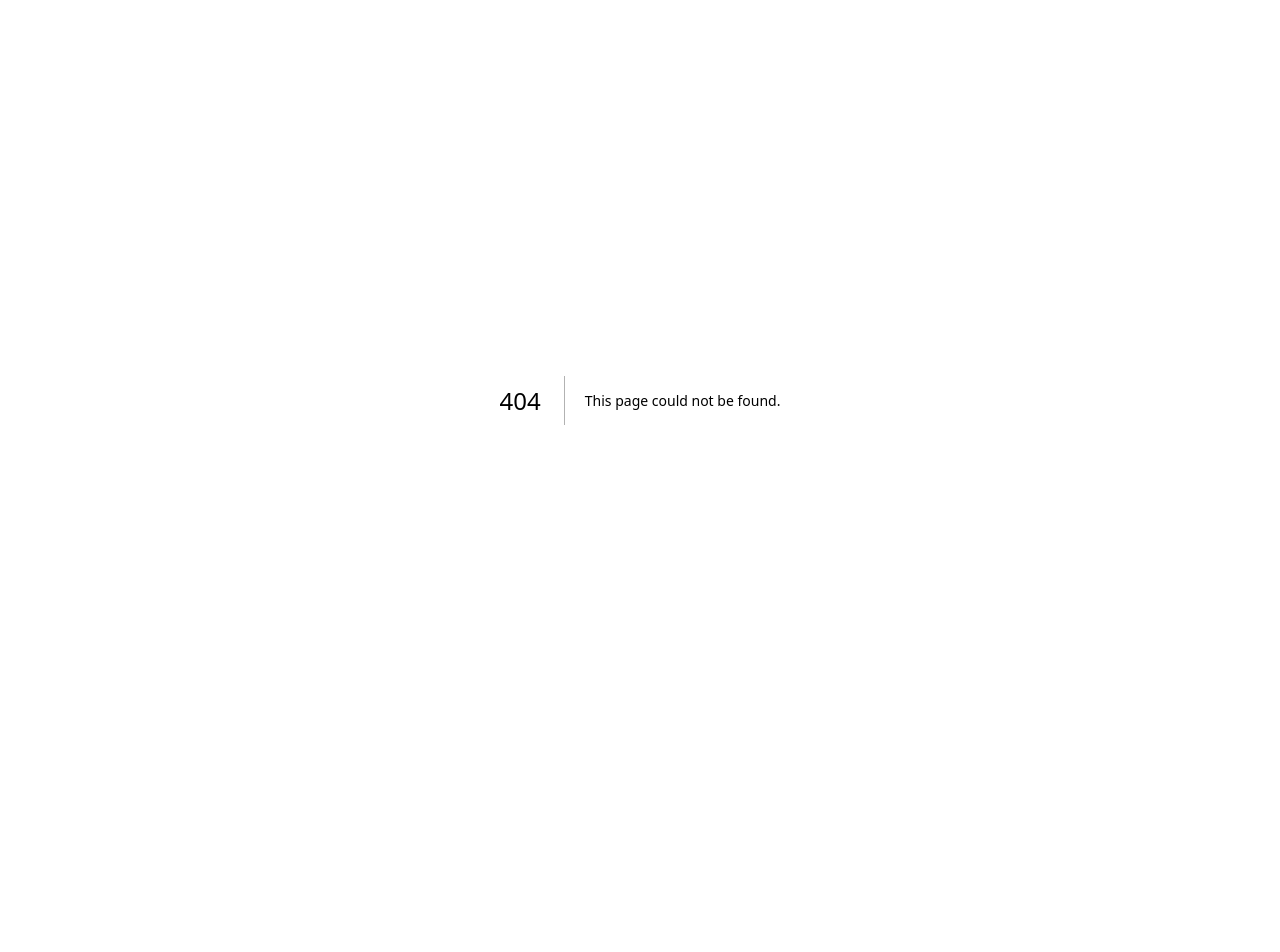
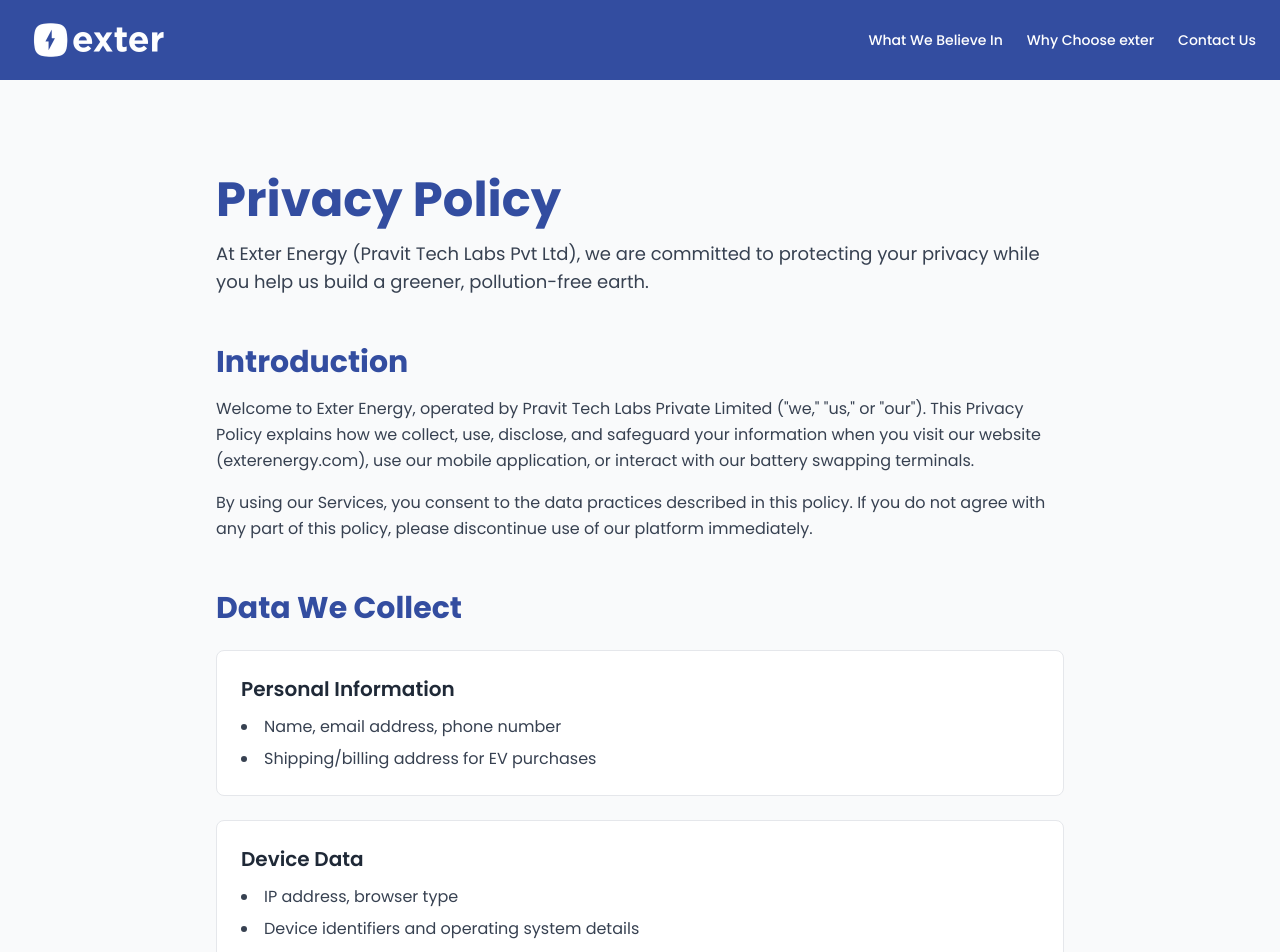
Before and after one commit to Pratheek5620/exter_website, a Next.js app: page /PrivacyPolicy in a window 1280 px wide. Before the commit this address had no page. Shown: the top 952 px of the page. Before the commit the page ends 800 px from the top, so only its background shows below. Built offline with nearby package versions, Linux system fonts and the light colour scheme.

Commit message:
Privacy Policy implementation

```diff
--- /dev/null
+++ b/app/PrivacyPolicy/page.tsx
@@ -0,0 +1,193 @@
+"use client"
+import Link from "next/link"
+import Image from "next/image"
+
+export default function PrivacyPolicy() {
+  return (
+    <div className="flex flex-col min-h-screen">
+      {/* Header */}
+      <header className="px-4 lg:px-6 h-20 flex items-center bg-[#334DA0] text-white">
+        <Link className="flex items-center justify-center" href="/">
+          <Image
+            src="/exter_name-logo.png"
+            alt="Exter Logo"
+            width={150}
+            height={150}
+            className="mr-2"
+          />
+        </Link>
+        <nav className="ml-auto flex gap-4 sm:gap-6">
+          <Link className="text-sm font-medium hover:underline underline-offset-4" href="/#what-we-believe-in">
+            What We Believe In
+          </Link>
+          <Link className="text-sm font-medium hover:underline underline-offset-4" href="/#why-choose-exter">
+            Why Choose exter
+          </Link>
+          <Link className="text-sm font-medium hover:underline underline-offset-4" href="/#contact-us">
+            Contact Us
+          </Link>
+        </nav>
+      </header>
+
+      {/* Main Content */}
+      <main className="flex-1">
+        <div className="w-full bg-gray-50 py-12 md:py-24">
+          <div className="container mx-auto px-4 md:px-6 max-w-4xl">
+            {/* Title */}
+            <h1 className="text-4xl md:text-5xl font-bold mb-4 text-[#334DA0]">Privacy Policy</h1>
+            <p className="text-lg text-gray-700 mb-12">
+              At Exter Energy (Pravit Tech Labs Pvt Ltd), we are committed to protecting your privacy while you help us build a greener, pollution-free earth.
+            </p>
+
+            {/* Introduction Section */}
+            <section className="mb-12">
+              <h2 className="text-3xl font-bold mb-4 text-[#334DA0]">Introduction</h2>
+              <p className="text-gray-700 leading-relaxed mb-4">
+                Welcome to Exter Energy, operated by Pravit Tech Labs Private Limited ("we," "us," or "our"). This Privacy Policy explains how we collect, use, disclose, and safeguard your information when you visit our website (exterenergy.com), use our mobile application, or interact with our battery swapping terminals.
+              </p>
+              <p className="text-gray-700 leading-relaxed">
+                By using our Services, you consent to the data practices described in this policy. If you do not agree with any part of this policy, please discontinue use of our platform immediately.
+              </p>
+            </section>
+
+            {/* Data We Collect Section */}
+            <section className="mb-12">
+              <h2 className="text-3xl font-bold mb-6 text-[#334DA0]">Data We Collect</h2>
+
+              <div className="space-y-6">
+                {/* Personal Info */}
+                <div className="bg-white p-6 rounded-lg border border-gray-200">
+                  <h3 className="text-xl font-semibold mb-3 text-gray-800">Personal Information</h3>
+                  <ul className="list-disc list-inside text-gray-700 space-y-2">
+                    <li>Name, email address, phone number</li>
+                    <li>Shipping/billing address for EV purchases</li>
+                  </ul>
+                </div>
+
+                {/* Device Data */}
+                <div className="bg-white p-6 rounded-lg border border-gray-200">
+                  <h3 className="text-xl font-semibold mb-3 text-gray-800">Device Data</h3>
+                  <ul className="list-disc list-inside text-gray-700 space-y-2">
+                    <li>IP address, browser type</li>
+                    <li>Device identifiers and operating system details</li>
+                  </ul>
+                </div>
+              </div>
+            </section>
+
+            {/* Location & Battery Telemetry Section */}
+            <section className="mb-12">
+              <h2 className="text-3xl font-bold mb-6 text-[#334DA0]">Location & Battery Telemetry</h2>
+              <p className="text-gray-700 leading-relaxed mb-6">
+                To provide our core Battery Swapping Service, we collect specialized data:
+              </p>
+
+              <div className="space-y-4">
+                <div className="bg-white p-6 rounded-lg border border-gray-200">
+                  <h3 className="text-lg font-semibold mb-2 text-gray-800">Real-time Location</h3>
+                  <p className="text-gray-700">To help you find the nearest swapping station and verify swaps.</p>
+                </div>
+
+                <div className="bg-white p-6 rounded-lg border border-gray-200">
+                  <h3 className="text-lg font-semibold mb-2 text-gray-800">Battery Health</h3>
+                  <p className="text-gray-700">State of charge, temperature, and cycle counts for maintenance.</p>
+                </div>
+
+                <div className="bg-white p-6 rounded-lg border border-gray-200">
+                  <h3 className="text-lg font-semibold mb-2 text-gray-800">Usage Statistics</h3>
+                  <p className="text-gray-700">Distance traveled and energy consumption patterns to optimize our fleet.</p>
+                </div>
+              </div>
+            </section>
+
+            {/* How We Use Your Information Section */}
+            <section className="mb-12">
+              <h2 className="text-3xl font-bold mb-6 text-[#334DA0]">How We Use Your Information</h2>
+              <p className="text-gray-700 leading-relaxed mb-4">
+                We use your data to:
+              </p>
+
+              <ul className="grid grid-cols-1 md:grid-cols-2 gap-4">
+                <li className="bg-white p-4 rounded-lg border border-gray-200 flex items-start">
+                  <span className="text-green-500 mr-3 font-bold">✓</span>
+                  <span className="text-gray-700">Process transactions</span>
+                </li>
+                <li className="bg-white p-4 rounded-lg border border-gray-200 flex items-start">
+                  <span className="text-green-500 mr-3 font-bold">✓</span>
+                  <span className="text-gray-700">Manage battery swaps</span>
+                </li>
+                <li className="bg-white p-4 rounded-lg border border-gray-200 flex items-start">
+                  <span className="text-green-500 mr-3 font-bold">✓</span>
+                  <span className="text-gray-700">Predict maintenance</span>
+                </li>
+                <li className="bg-white p-4 rounded-lg border border-gray-200 flex items-start">
+                  <span className="text-green-500 mr-3 font-bold">✓</span>
+                  <span className="text-gray-700">Improve UI/UX</span>
+                </li>
+                <li className="bg-white p-4 rounded-lg border border-gray-200 flex items-start">
+                  <span className="text-green-500 mr-3 font-bold">✓</span>
+                  <span className="text-gray-700">Fraud prevention</span>
+                </li>
+                <li className="bg-white p-4 rounded-lg border border-gray-200 flex items-start">
+                  <span className="text-green-500 mr-3 font-bold">✓</span>
+                  <span className="text-gray-700">Customer support</span>
+                </li>
+              </ul>
+            </section>
+
+            {/* Data Security Section */}
+            <section className="mb-12">
+              <h2 className="text-3xl font-bold mb-6 text-[#334DA0]">Data Security</h2>
+              <div className="bg-blue-50 p-6 rounded-lg border border-blue-200">
+                <p className="text-gray-700 leading-relaxed mb-4">
+                  We implement industry-standard security measures including SSL encryption for all data transfers. Your payment information is processed through PCI-DSS compliant gateways.
+                </p>
+                <p className="text-gray-700 leading-relaxed text-sm italic">
+                  However, no method of transmission over the internet is 100% secure, and we cannot guarantee absolute security.
+                </p>
+              </div>
+            </section>
+
+            {/* Contact Information Section */}
+            <section className="mb-12">
+              <h2 className="text-3xl font-bold mb-6 text-[#334DA0]">Contact Information</h2>
+              <p className="text-gray-700 leading-relaxed mb-6">
+                If you have any questions regarding this policy or your data rights, please reach out to us:
+              </p>
+
+              <div className="bg-gray-100 p-8 rounded-lg border border-gray-300 space-y-4">
+                <div>
+                  <h3 className="font-semibold text-gray-800 mb-2">Email</h3>
+                  <a href="mailto:support@exterenergy.com" className="text-[#334DA0] hover:underline">
+                    support@exterenergy.com
+                  </a>
+                </div>
+
+                <div>
+                  <h3 className="font-semibold text-gray-800 mb-2">Registered Address</h3>
+                  <p className="text-gray-700">
+                    NO. 638, Aiswarya House, New Extension,<br />
+                    Behind Sathya Sai Baba Ashram, Kadugodi,<br />
+                    Bengaluru, Karnataka 560067
+                  </p>
+                </div>
+              </div>
+            </section>
+          </div>
+        </div>
+      </main>
+
+      {/* Footer */}
+      <footer className="bg-[#334DA0] text-white py-8 px-4">
+        <div className="container mx-auto px-4 md:px-6 max-w-6xl text-center">
+          <p className="text-sm">
+            © 2024 Exter Energy. All rights reserved.
+          </p>
+          <p className="text-xs mt-2 opacity-80">
+            Operated by Pravit Tech Labs Private Limited
+          </p>
+        </div>
+      </footer>
+    </div>
+  )
+}
--- a/app/page.tsx
+++ b/app/page.tsx
@@ -191,7 +191,7 @@
       </main>
       <footer className="flex flex-col gap-2 sm:flex-row py-6 w-full shrink-0 items-center justify-center px-4 md:px-6 border-t bg-[#334DA0] text-white">
         <div className="items-center justify-between w-full">
-          <p className="text-center justify-center text-xs text-gray-200">© 2026 Pravit Tech Labs Private LTD. All rights reserved.</p>
+          <p className="text-center justify-center text-xs text-gray-200">© 2026 Pravit Tech Labs Private LTD. All rights reserved. | <Link href="/PrivacyPolicy" className="hover:underline">Privacy Policy</Link></p>
         </div>
       </footer>
     </div>
```
